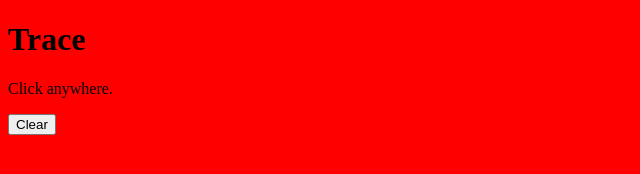
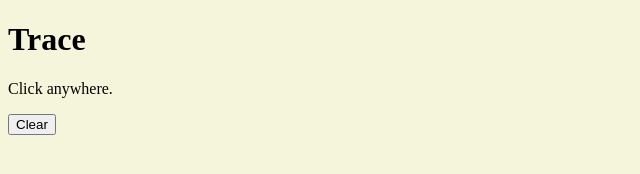
Before and after one commit to sadomohamed/ModuleAssignment09, a plain HTML site: page index.html in a window 1280 px wide. Shown: the whole page, without its empty margins (0-640 px from the left). Drawn offline with Linux system fonts and the light colour scheme.

Commit message:
Update index.css

```diff
--- a/index.css
+++ b/index.css
@@ -1,8 +1,8 @@
- body {
+   body {
     height: 200px;
-    background: red;
-  } triangle
-  . {
+    background: beige;
+  }
+  .triangle {
     height: 8px; width: 8px;
     border-radius: 4px; /* rounds corners */
     background: blue;
```
